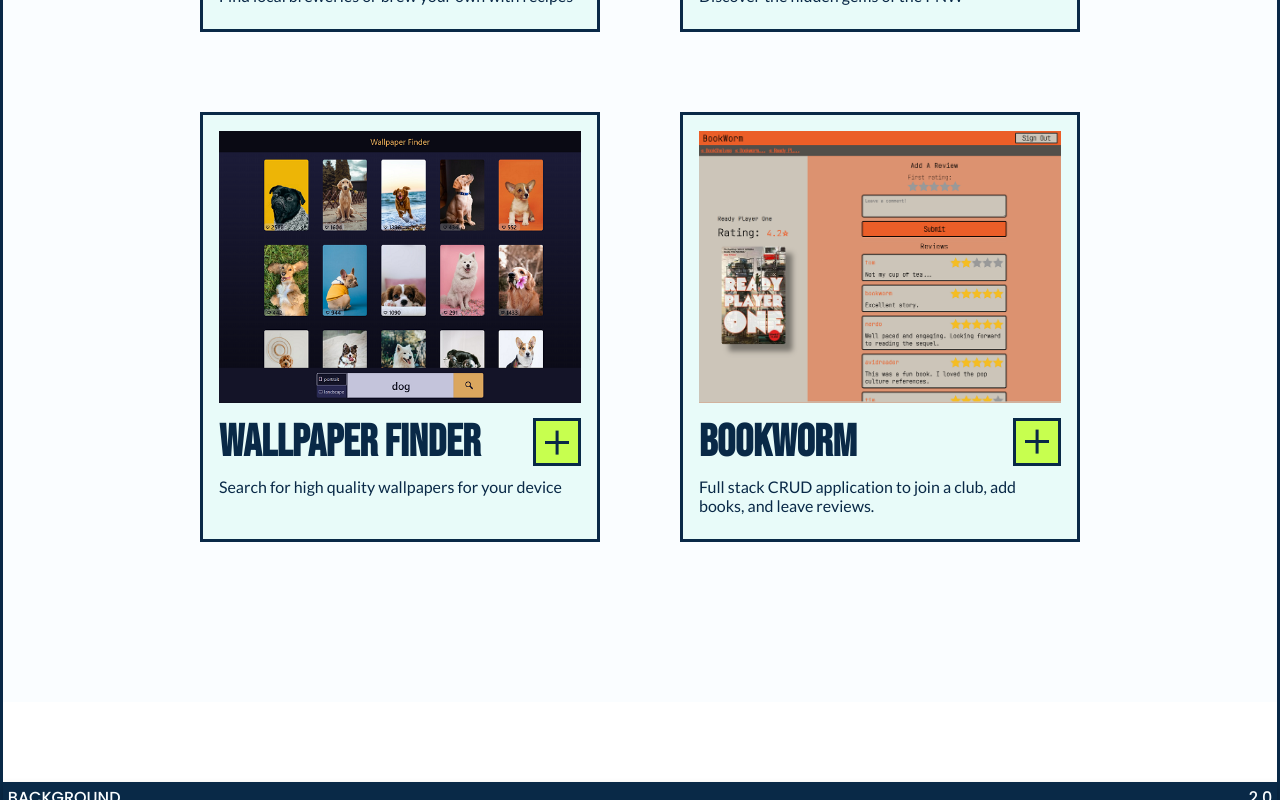
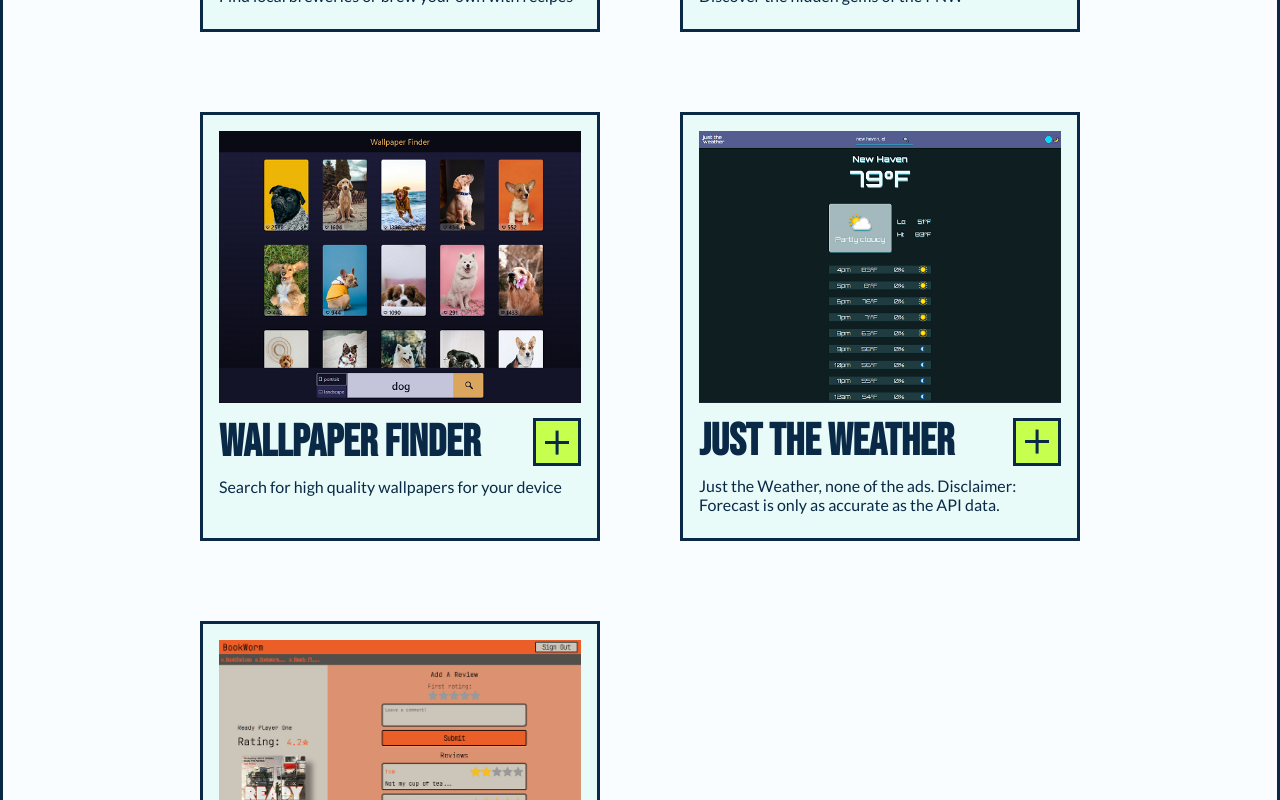
Before and after one commit to a-stepanian/portfolio, a React (Create React App) app: page / in a window 1280 px wide. Shown: the part 1500-2300 px from the top of the page. Built offline with nearby package versions, Linux system fonts and the light colour scheme.

Commit message:
add new project and contact form

```diff
--- a/src/components/contact/ContactForm.js
+++ b/src/components/contact/ContactForm.js
@@ -9,7 +9,7 @@ const ContactForm = () => {
 
   return (
     <Wrapper onSubmit={handleSubmit}>
-      <label for="full-name">NAME</label>
+      <label htmlFor="full-name">NAME</label>
       <input type="text" name="name" id="full-name" required="" />
       <label htmlFor="email">EMAIL</label>
       <input id="email" type="email" name="email" />
--- a/src/data.js
+++ b/src/data.js
@@ -38,16 +38,25 @@ const data = [
     learnings: "learned alot",
     repo: "https://github.com/a-stepanian/wallpaper-finder",
   },
-  // {
-  //   id: "4",
-  //   title: "Sushi Master",
-  //   description: "Restaurant website",
-  //   builtWith: ["react", "Javascript", "html", "css", "styled-components"],
-  //   url: "https://master-of-sushi.netlify.app/",
-  //   thumbnail: "sushimaster.png",
-  //   learnings: "learned alot",
-  //   repo: "https://github.com/a-stepanian/sushi-master",
-  // },
+  {
+    id: "4",
+    title: "just the weather",
+    description:
+      "Just the Weather, none of the ads.  Disclaimer: Forecast is only as accurate as the API data.",
+    builtWith: [
+      "react",
+      "Javascript",
+      "html",
+      "css",
+      "styled-components",
+      "OpenWeatherMapAPI",
+      "WeatherAPI",
+    ],
+    url: "https://just-the-weather.netlify.app/",
+    thumbnail: "justtheweather.png",
+    learnings: "learned alot",
+    repo: "https://github.com/a-stepanian/just-weather",
+  },
   {
     id: "5",
     title: "BookWorm",
--- a/src/index.css
+++ b/src/index.css
@@ -31,8 +31,8 @@
 
   --hamburger: 0.4s;
   --info: 0.7s;
-  --hero: 2.5s;
-  --hero-delay: 2s;
+  --hero: 2s;
+  --hero-delay: 1.5s;
 
   --small-border: 0.2rem solid var(--black);
 
@@ -60,6 +60,13 @@
   background-color: var(--white);
 }
 
+@media (min-width: 480px) {
+  :root {
+    --hero: 2.5s;
+    --hero-delay: 2s;
+  }
+}
+
 @media (min-width: 992px) {
   :root {
   --big-cube-width: 12rem;
```
Also changed, not shown: public/justtheweather.png (added).
